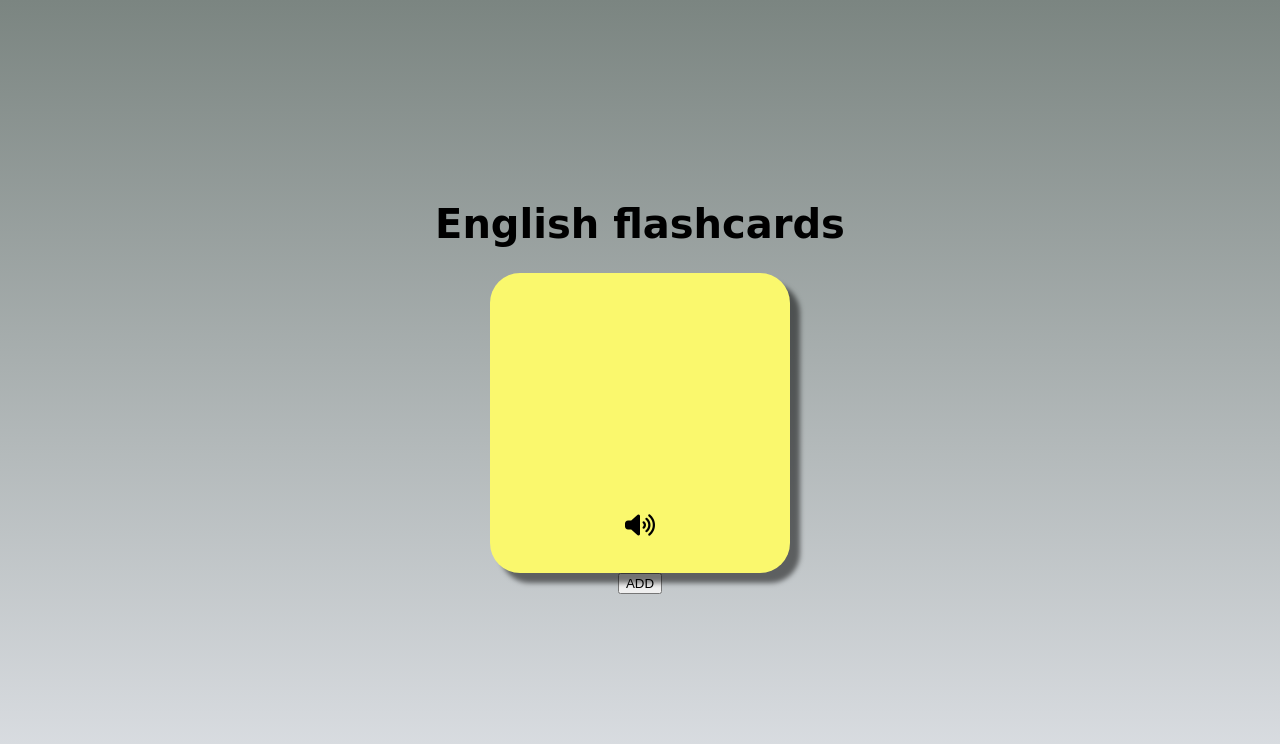
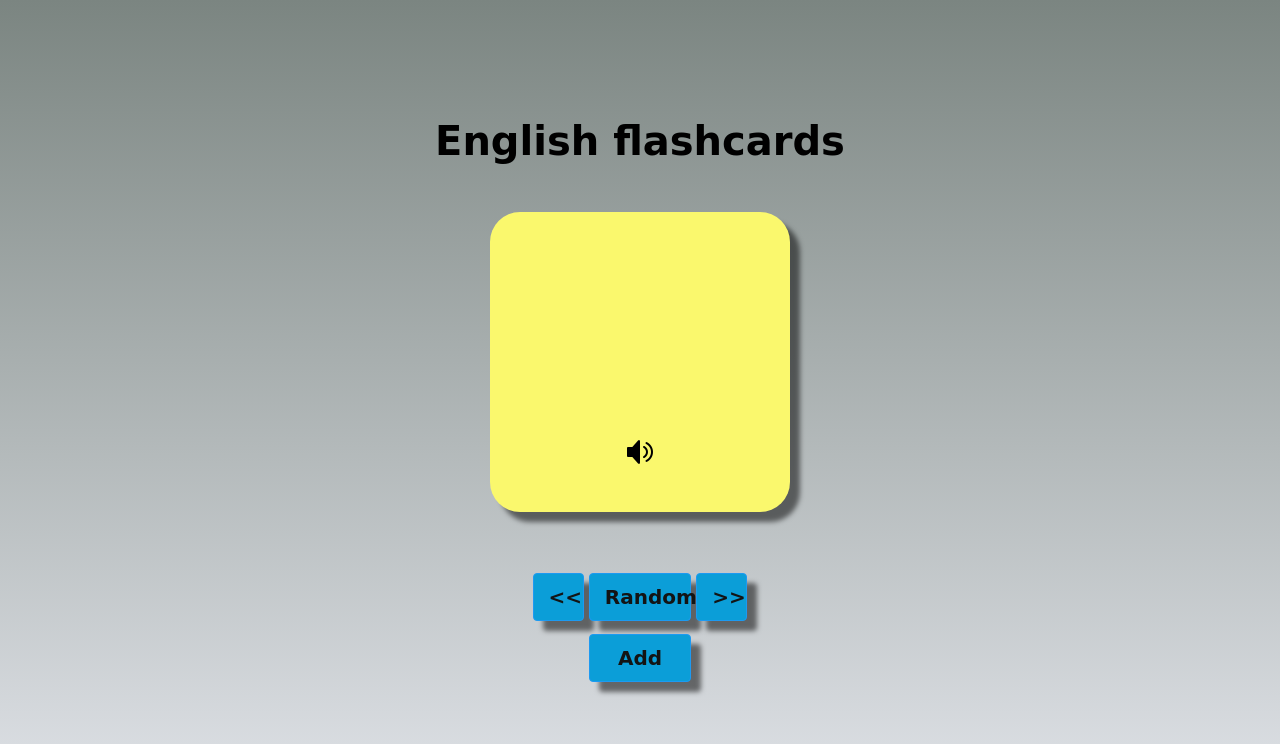
Before and after one commit to AdrianGizycki/English-Flashcards, a plain HTML site: page index.html in a window 1280 px wide. Drawn offline with Linux system fonts and the light colour scheme; no server answers; a web font is replaced by a local one.

Commit message:
Kilka zmian

```diff
--- a/app.js
+++ b/app.js
@@ -1,6 +1,6 @@
 
-const divContents1 = document.querySelector(".flip-card-front");
-const divContents2 = document.querySelector(".flip-card-back");
+const divContents1 = document.querySelector("#front-card-content");
+const divContents2 = document.querySelector("#back-card-content");
 const btnBeck = document.querySelector(".btn1");
 const btnNext = document.querySelector(".btn2");
 const btnToggle = document.querySelector(".btn3");
@@ -15,8 +15,12 @@ const message1 = document.querySelector('.message1');
 const message2 = document.querySelector('.message2');
 const close1 = document.querySelector('.close1');
 const close2 = document.querySelector('.close2');
-const addForm = document.querySelector('.add-form');
+const addForm = document.querySelector('.add-btn');
 const form = document.querySelector('#form');
+const speakerImgBack = document.querySelector('#speaker-img-back');
+const speakerImgFront = document.querySelector('#speaker-img-front');
+console.log(speakerImgBack);
+console.log(speakerImgFront);
 
 
 fetch('http://localhost:3000/data')
@@ -37,36 +41,27 @@ fetch('http://localhost:3000/data')
       }
 
     });
-    const speak = () => {
-      // Web Speech API
-      if (flipCard.classList.contains('flipped')){
-        var u = new SpeechSynthesisUtterance();
+
+    speakerImgFront.addEventListener('click', (e) => {
+      e.stopPropagation();
+      var u = new SpeechSynthesisUtterance();
+        u.text = (data)[counter].english;
+        u.lang = 'en-EN';
+        u.rate = 0.8;
+        speechSynthesis.speak(u);
+    });
+    speakerImgBack.addEventListener('click', (e) => {
+      e.stopPropagation();
+      var u = new SpeechSynthesisUtterance();
       u.text = (data)[counter].polish;
       u.lang = 'pl-PL';
       u.rate = 0.8;
       speechSynthesis.speak(u);
-      } else {
-        var u = new SpeechSynthesisUtterance();
-        u.text = (data)[counter].english;
-        u.lang = 'en-EN';
-        u.rate = 0.8;
-        speechSynthesis.speak(u);
-      }
-
-    }
-
-    speaker.addEventListener('click', speak);
-      console.log(data[0]);
-      console.log((data)[1].english);
-      console.log((data)[1].polish);
     });
 
+      // Web Speech API
 
 
-flipCard.addEventListener('click', () => {
-     flipCard.classList.toggle("flipped")
-     speaker.classList.toggle('hide');
-});
 
 
 function addData(e) {
@@ -93,6 +88,7 @@ function addData(e) {
   .then(message2.classList.toggle('visible'))
   form.classList.add('hide');
   addForm.classList.remove('hide');
+  reset();
   }
   e.preventDefault();
 }
@@ -111,3 +107,11 @@ addForm.addEventListener('click', () => {
   form.classList.remove('hide');
   addForm.classList.add('hide');
 });
+
+flipCard.addEventListener('click', () => {
+  flipCard.classList.toggle("flipped")
+ //  speaker.classList.toggle('hide');
+});
+
+
+})
--- a/index.html
+++ b/index.html
@@ -11,22 +11,33 @@
 <body>
     <div class="mainDiv">
         <h1>English flashcards</h1>
-            <section class="container">
+            <div class="container">
                 <div class="flip-card">
-                    <div class="flip-card-back"></div>
-                    <div class="flip-card-front"></div>
+                    <div class="flip-card-back">
+                        <div id="back-card-content"></div>
+                        <div class="speaker"><img src="speaker-small.png" alt="Speaker" id="speaker-img-back"></div>
+                    </div>
+                    <div class="flip-card-front">
+                        <div id="front-card-content"></div>
+                        <div class="speaker">
+                            <img src="speaker-small.png" alt="Speaker" id="speaker-img-front">
+                        </div>
+                    </div>
                 </div>
-                    <i class="speaker-icon fas fa-volume-up"></i>
-            </section>
+            </div>
+                <div id='buttons-container'>
+                    <button class="btn-small btn-back"> << </button>
+                    <button class="btn"> Random </button>
+                    <button class="btn-small btn-next"> >> </button>
+                </div>
                 <div>
-                    <button class="add-form">ADD</button>
+                    <button class="add-btn">Add</button>
                 </div>
             <form id="form" class='hide'>
                 <input type="text" class="inputEng" placeholder="Word in English"/>
                 <input type="text" class="inputPl" placeholder="Word in Polish"/>
-                <button type="submit" class="add">+</button>
+                <button type="submit" class="add-btn">Add</button>
             </form>
-                <p class="data"></p>
     </div>
     <div class="hide message1">
         <h1>Uzupełnij pola !</h1>
@@ -39,6 +50,5 @@
     </div>
 
     <script src="app.js" type="text/javascript"></script>
-    <script src="https://kit.fontawesome.com/219a9d8a7d.js"></script>
 </body>
 </html>
--- a/style.css
+++ b/style.css
@@ -1,6 +1,6 @@
 body {
-  font-family: 'Pacifico', cursive;
-  font-family: 'Shadows Into Light Two', cursive, sans-serif;
+  /* font-family: 'Pacifico', cursive; */
+    font-family: 'Shadows Into Light Two', cursive, sans-serif;
     height: 100vh;
     width: 100vw;
     padding: 0;
@@ -11,6 +11,7 @@ body {
 
   h1 {
     font-size: 250%;
+    margin:0;
   }
   .mainDiv {
     height: 100vh;
@@ -30,7 +31,7 @@ body {
     -o-perspective: 800px;
     perspective: 800px;
     border-radius: 30px;
-
+    margin: 6vh;
 }
 .flip-card {
     width: 100%;
@@ -46,7 +47,8 @@ body {
     transform-style: preserve-3d;
     -webkit-transform-origin: 50% 50%;
 }
-.flip-card div {
+.flip-card-back,
+.flip-card-front {
     display: block;
     height: 100%;
     width: 100%;
@@ -63,7 +65,6 @@ body {
     -webkit-box-shadow: 10px 10px 5px 0px rgba(0,0,0,0.52);
     -moz-box-shadow: 10px 10px 5px 0px rgba(0,0,0,0.52);
     box-shadow: 10px 10px 5px 0px rgba(0,0,0,0.52);
-
 }
 .flip-card .flip-card-front {
   background: rgb(250, 248, 109);
@@ -86,33 +87,139 @@ body {
     transform: rotateY( 180deg );
 }
 
-.add {
-      margin-top: 20px;
-      background-color: rgb(15, 150, 240);
-      width: 3em;
-      height: 3em;
-      border-radius: 30%;
-      border: none;
-      font-weight: bolder;
+#back-card-content,
+#front-card-content {
+  border-radius: 30%;
+  height: 60%;
+  display: flex;
+  align-items: center;
+  justify-content: center;
+  flex-direction: column;
+}
+
+#buttons-container {
+  margin: 1%;
+}
+
+.backBtn, .nextBtn {
+  border: 1px solid black;
+  border-radius: 50%;
+  height: 30px;
+  width: 30px;
+  width: auto;
+}
+
+.speaker {
+  width: auto;
+  height: 40%;
+  display: flex;
+  align-items: center;
+  justify-content: center;
+}
+
+#speaker-img-front,
+#speaker-img-back {
+  cursor: pointer;
+  margin: 4px;
+}
+
+.btn {
+  color: rgb(19, 20, 20);
+  font-weight: bold;
+  background-color: rgb(11, 158, 216);
+  border: 1px solid #1D9AF2;
+  border-radius: 4px;
+  padding: 0 15px;
+  cursor: pointer;
+  width: 8vw;
+  height: 6vh;
+  font-size:20px;
+  background-position: center;
+  transition: background 1.5s;
+  -webkit-box-shadow: 10px 10px 5px 0px rgba(0,0,0,0.52);
+  -moz-box-shadow: 10px 10px 5px 0px rgba(0,0,0,0.52);
+  box-shadow: 10px 10px 5px 0px rgba(0,0,0,0.52);
+  font-family: 'Shadows Into Light Two', cursive, sans-serif;
+
+}
+
+.btn:active {
+  box-shadow: 0 5px 0 rgb(250, 248, 109);
+  top: 3px;
+}
+
+.btn-small {
+  color: rgb(19, 20, 20);
+  font-weight: bold;
+  background-color: rgb(11, 158, 216);
+  border: 1px solid #1D9AF2;
+  border-radius: 4px;
+  padding: 0 15px;
+  cursor: pointer;
+  width: 4vw;
+  height: 6vh;
+  font-size:20px;
+  background-position: center;
+  transition: background 1.5s;
+  -webkit-box-shadow: 10px 10px 5px 0px rgba(0,0,0,0.52);
+  -moz-box-shadow: 10px 10px 5px 0px rgba(0,0,0,0.52);
+  box-shadow: 10px 10px 5px 0px rgba(0,0,0,0.52);
+  font-family: 'Shadows Into Light Two', cursive, sans-serif;
+}
+
+.btn-small:active {
+  box-shadow: 0 5px 0 rgb(250, 248, 109);
+  top: 3px;
+}
+
+
+.add-btn {
+  color: rgb(19, 20, 20);
+  font-weight: bold;
+  background-color: rgb(11, 158, 216);
+  border: 1px solid #1D9AF2;
+  border-radius: 4px;
+  padding: 0 15px;
+  cursor: pointer;
+  width: 8vw;
+  height: 6vh;
+  font-size:20px;
+  background-position: center;
+  transition: background 1.5s;
+  -webkit-box-shadow: 10px 10px 5px 0px rgba(0,0,0,0.52);
+  -moz-box-shadow: 10px 10px 5px 0px rgba(0,0,0,0.52);
+  box-shadow: 10px 10px 5px 0px rgba(0,0,0,0.52);
+  font-family: 'Shadows Into Light Two', cursive, sans-serif;
+}
+
+.add-btn:active {
+box-shadow: 0 5px 0 rgb(250, 248, 109);
+top: 3px;
 }
 
 .inputEng,
 .inputPl {
   border-radius: 10px;
   border: 1px solid rgb(243, 241, 241);
-  width: 15em;
-  height: 3em;
+  width: 15vw;
+  height: 7vh;
   text-align: center;
+  outline: none;
+  -webkit-box-shadow: 10px 10px 5px 0px rgba(0,0,0,0.52);
+  -moz-box-shadow: 10px 10px 5px 0px rgba(0,0,0,0.52);
+  box-shadow: 10px 10px 5px 0px rgba(0,0,0,0.52);
+}
+
+.inputEng:focus,
+.inputPl:focus {
+  outline: 0;
+  box-shadow: 0 0 0 2px rgba(0, 123, 255, .5);
 }
 
 .speaker-icon {
-  position: relative;
-  top: 80%;
-  left: 45%;
-  font-size: 150%;
-  width: 40px;
-  height: 40px;
-
+  height: 50%;
+  display: block;
+ padding: 10px;
 }
 
 .hide {
```
Also changed, not shown: db.json (+20 -0 lines), speaker-small.png (added), speaker.png (added).
